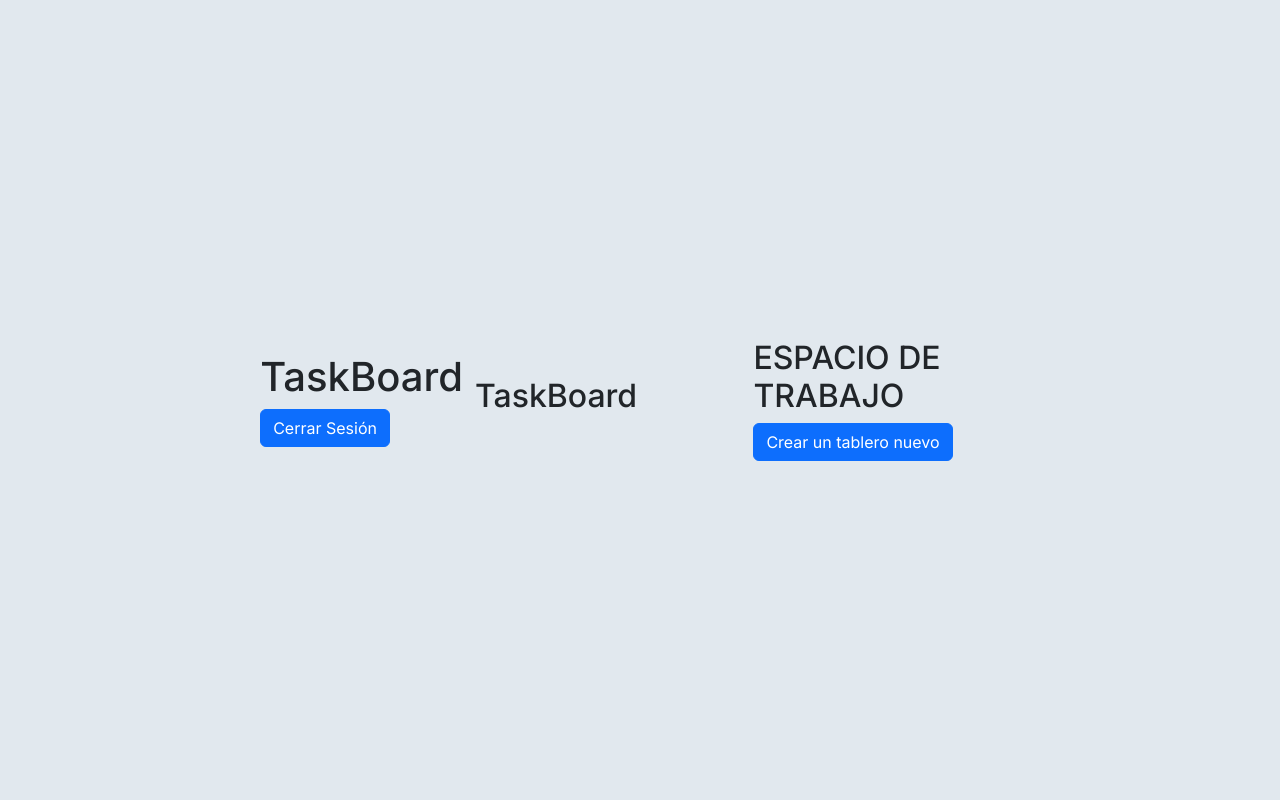
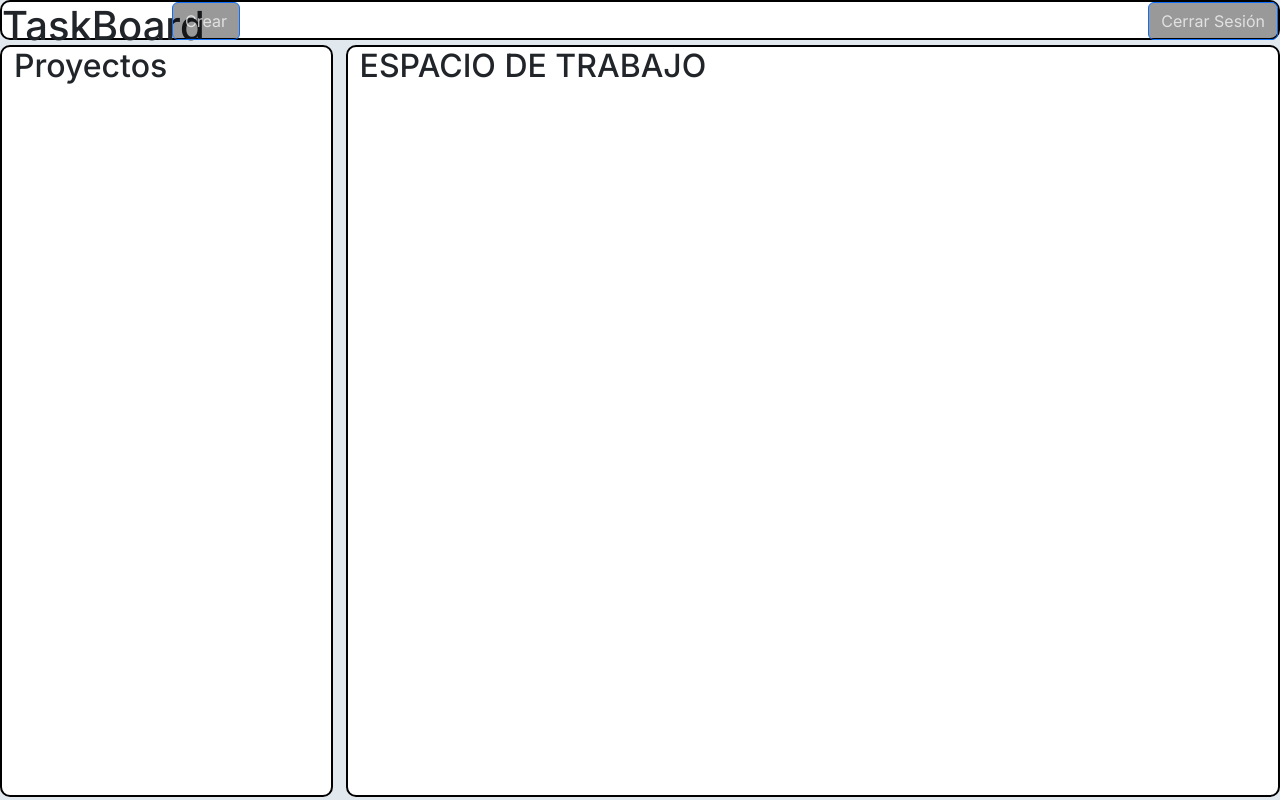
Before and after one commit to JEspinola99/Frontend-IO2, a Next.js app: page /espacio in a window 1280 px wide. Built offline with nearby package versions, Linux system fonts and the light colour scheme.

Commit message:
Se arreglo la parte principal del espacio

```diff
--- a/src/app/espacio/page.tsx
+++ b/src/app/espacio/page.tsx
@@ -20,19 +20,42 @@ export default function Espacio() {
       <div className="barra-superior">
         <h1>TaskBoard</h1>
 
-        <Button className='cerrarsexion' onClick={handleLogout}>Cerrar Sesión</Button>
+        <Button className='cerrar' onClick={handleLogout}>Cerrar Sesión</Button>
 
+        <a href="#modal1">
+              <Button className='crear'>Crear</Button>
+        </a>
       </div>
 
       <Container className="barra-izquierda">
-        <h2 className="form-title" id="signup"> TaskBoard</h2>
+        <h2 className="form-title" > Proyectos</h2>
+        <div id="modal1" class="modalmask">
+          <div class="modalbox movedown">
+            <h2>Proyecto</h2>
+
+              Nombre del Espacio
+              <input className='caja' />
+              Descripción
+              <input className='caja'/>
+              Miembros
+              <input className='caja'/>
+
+              <Button className='boton' >
+                ACEPAR
+              </Button >
+              <a href="#close" title="Close" >
+                <Button className='boton'>
+                  CERRAR
+                </Button>
+              </a>
+
+          </div>
+        </div>
       </Container>
 
       <Container className="principal">
         <h2 className="form-title" id="signup"> ESPACIO DE TRABAJO</h2>
-        <Button className='submit-btn'>
-          Crear un tablero nuevo
-        </Button>
+
 
       </Container>
     </>
--- a/src/app/globals.css
+++ b/src/app/globals.css
@@ -11,61 +11,8 @@ position: static;
   -webkit-font-smoothing: antialiased;
   -moz-osx-font-smoothing: grayscale;
 
-
-
 }
 
-/* .barra-superior{
-    border-radius: 5px;
-    background: #885588;
-    height: 40px;
-    position: absolute;
-    top: 0px;
-    width: 100%;
-}
-
-.barra-izquierda{
-    border-radius: 5px;
-    background: black;
-    height: 100%;
-    position: absolute;
-    top: 40px;
-    left: 0;
-    width: 30%;
-
-}
-.principal{
-    border-radius: 5px;
-    background: green;
-    height: 100%;
-    position: absolute;
-    top: 40px;
-    right: 0px;
-    width: 75%;
-
-    .submit-btn {
-      background-color: rgba(0,0,0,0.4);
-      color: rgba(256,256,256,0.7);
-      border:0;
-      border-radius: 15px;
-      margin: 15px auto;
-      padding: 15px 45px;
-      width: 30%;
-      font-size: 13px;
-      font-weight: bold;
-      cursor: pointer;
-      opacity: 1;
-      visibility: visible;
-      -webkit-transition: all .3s ease;
-
-
-      &:hover {
-        transition: all .3s ease;
-        background-color: rgba(0,0,0,0.8);
-      }
-    }
-}
-*/
 
 .form-structor {
   background-color: #222;
@@ -145,6 +92,155 @@ position: static;
       }
     }
   }
+}
+
+/*ESPACIO DE TRABAJO*/
+.barra-superior {
+  border-radius: 10px;
+  border-color: black;
+  border-style: solid;
+  border-width: 2px;
+  background-color: #fff;
+  height: 40px;
+  position: absolute;
+  top: 0px;
+  width: 100%;
+
+  /*boton cerrar seción*/
+  .cerrar {
+    background-color: rgba(0,0,0,0.4);
+    color: rgba(256,256,256,0.7);
+    position: absolute;
+    top: 0;
+    right: 0;
+    display: block;
+
+    &:hover {
+      background-color: rgba(0,0,0,0.8);
+    }
+  }
+
+  .crear{
+    background-color: rgba(0,0,0,0.4);
+    color: rgba(256,256,256,0.7);
+    position: absolute;
+    top: 0;
+    left: 170px;
+    display: block;
+
+    &:hover {
+        background-color: rgba(0,0,0,0.8);
+      }
+  }
+}
+
+.barra-izquierda {
+  border-radius: 10px;
+  border-color: black;
+  border-style: solid;
+  border-width: 2px;
+  background: #fff;
+  height: 94%;
+  position: absolute;
+  top: 45px;
+  left: 0;
+  width: 26%;
+}
+
+.principal{
+  border-radius: 10px;
+  border-color: black;
+  border-style: solid;
+  border-width: 2px;
+  background: #fff;
+  height: 94%;
+  position: absolute;
+  top: 45px;
+  right: 0px;
+  width: 73%;
+
+}
+/*caja*/
+
+.caja{
+  border-radius: 10px;
+  border-color: black;
+  border-style: solid;
+  border-width: 2px;
+  background: #fff;
+  display: block;
+  margin: 15px auto;
+  padding: 15px 45px;
+  width: 100%;
+  font-size: 20px;
+
+}
+
+/*boton de la ventana flotante*/
+.boton{
+  background-color: rgba(0,0,0,0.4);
+  color: rgba(256,256,256,0.7);
+  border:0;
+  border-radius: 15px;
+  display: block;
+  margin: 15px auto;
+  padding: 15px 45px;
+  width: 100%;
+  font-size: 13px;
+  font-weight: bold;
+  cursor: pointer;
+  opacity: 1;
+  visibility: visible;
+  -webkit-transition: all .3s ease;
+
+  &:hover {
+    transition: all .3s ease;
+    background-color: rgba(0,0,0,0.8);
+  }
+ }
+
+/*Efecto ventana flotante*/
+.modalmask {
+    background-color: #222;
+    border-radius: 15px;
+    height:100vh;
+    width: 100vw;
+    position: fixed;
+    top: 0;
+    left: 0;
+    overflow: hidden;
+    background: rgba(0,0,0,0.8);
+    z-index: 99999;
+    opacity:0;
+    -webkit-transition: opacity 400ms ease-in;
+    -moz-transition: opacity 400ms ease-in;
+    transition: opacity 400ms ease-in;
+    pointer-events: none;
+}
+.modalmask:target {
+    opacity:1;
+    pointer-events: auto;
+}
 
 
+/*Formato de la ventana*/
+.modalbox{
+    width: 350px;
+    height: 550px;
+    padding: 5px 20px 13px 20px;
+    background: #fff;
+    border-radius:10px;
+    -webkit-transition: all 500ms ease-in;
+    -moz-transition: all 500ms ease-in;
+    transition: all 500ms ease-in;
+
 }
+
+/*Movimientos*/
+.movedown {
+    margin: 0 auto;
+}
+
+.modalmask:target .movedown{
+    margin:10% auto;
+}
```
